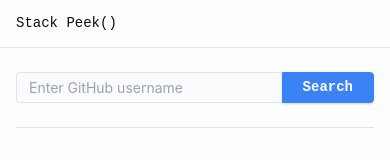
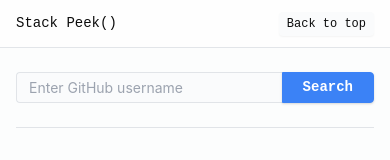
Before and after one commit to ivanwang123/stack-peek, a Next.js app: page / in a window 390 px wide. Shown: the top 160 px of the page. Built offline with nearby package versions, Linux system fonts and the light colour scheme.

Commit message:
Add back to top button

```diff
--- a/components/Feed.tsx
+++ b/components/Feed.tsx
@@ -68,7 +68,7 @@
         </div>
       )}
       {data?.pages[0]?.length ? (
-        <h2 className="w-full text-gray-400 text-left mt-2 lg:mt-4">Repos</h2>
+        <h2 className="w-full text-gray-400 text-left mt-2 lg:mt-8">Repos</h2>
       ) : null}
       {data?.pages.map((page: (RepoType | null)[] | null) => {
         if (page) {
--- a/components/Navbar.tsx
+++ b/components/Navbar.tsx
@@ -4,6 +4,13 @@
   return (
     <nav className="sticky top-0 w-full h-12 flex items-center bg-white border-b border-border-color opacity-95 px-4 sm:px-24 md:px-36 lg:px-24 xl:px-36">
       <h1>Stack Peek()</h1>
+      <button
+        type="button"
+        className="text-xs px-2 py-1 bg-foreground rounded ml-auto cursor-pointer hover:underline lg:hidden"
+        onClick={() => window.scrollTo({ top: 0, behavior: "smooth" })}
+      >
+        Back to top
+      </button>
     </nav>
   );
 }
--- a/pages/index.tsx
+++ b/pages/index.tsx
@@ -56,7 +56,7 @@
             >
               <input
                 type="text"
-                className="w-full border border-r-0 border-border-color rounded-l focus:border-blue-500"
+                className="w-full border border-r-0 border-border-color rounded-l rounded-r-none focus:border-blue-500"
                 id="search"
                 name="search"
                 placeholder="Enter GitHub username"
```
